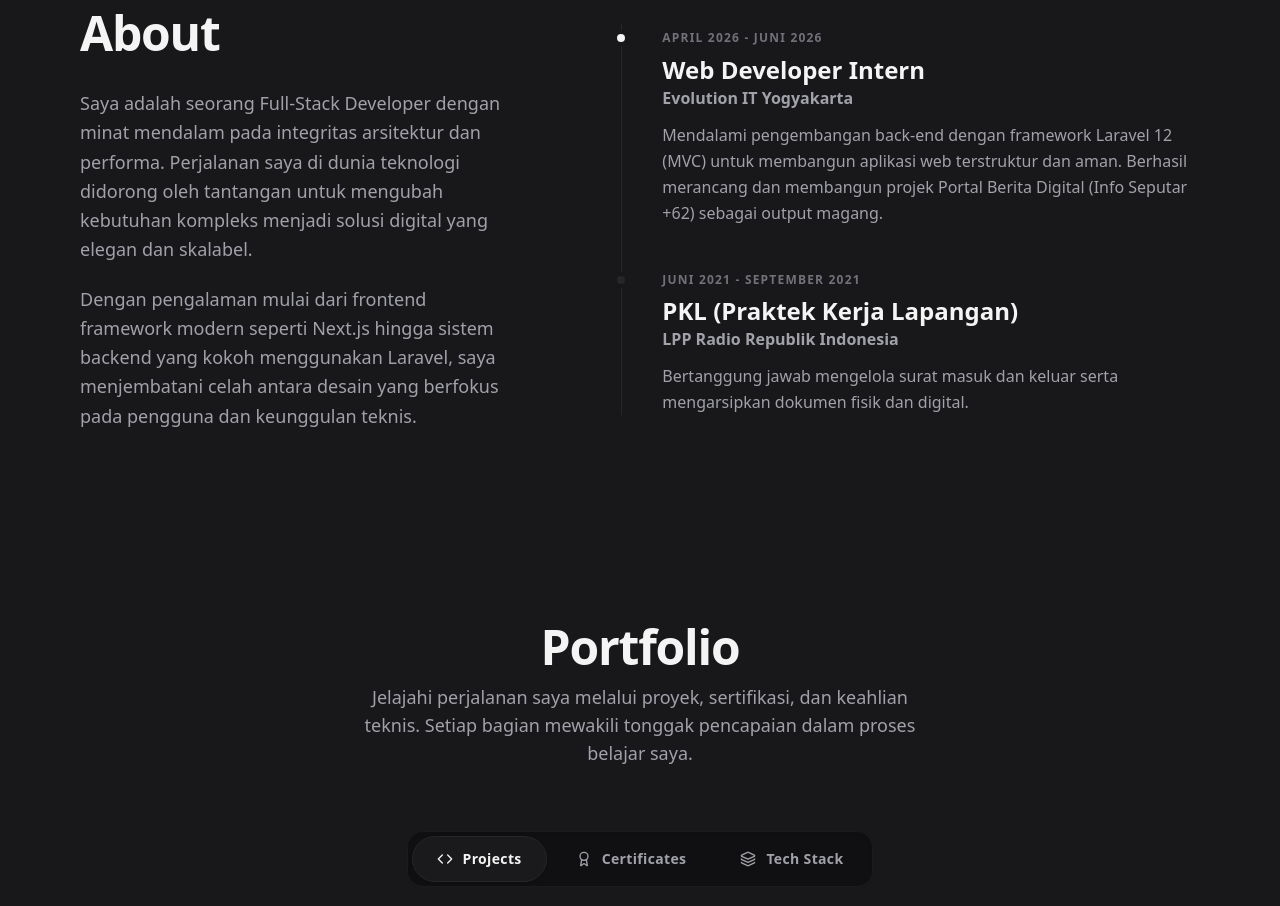
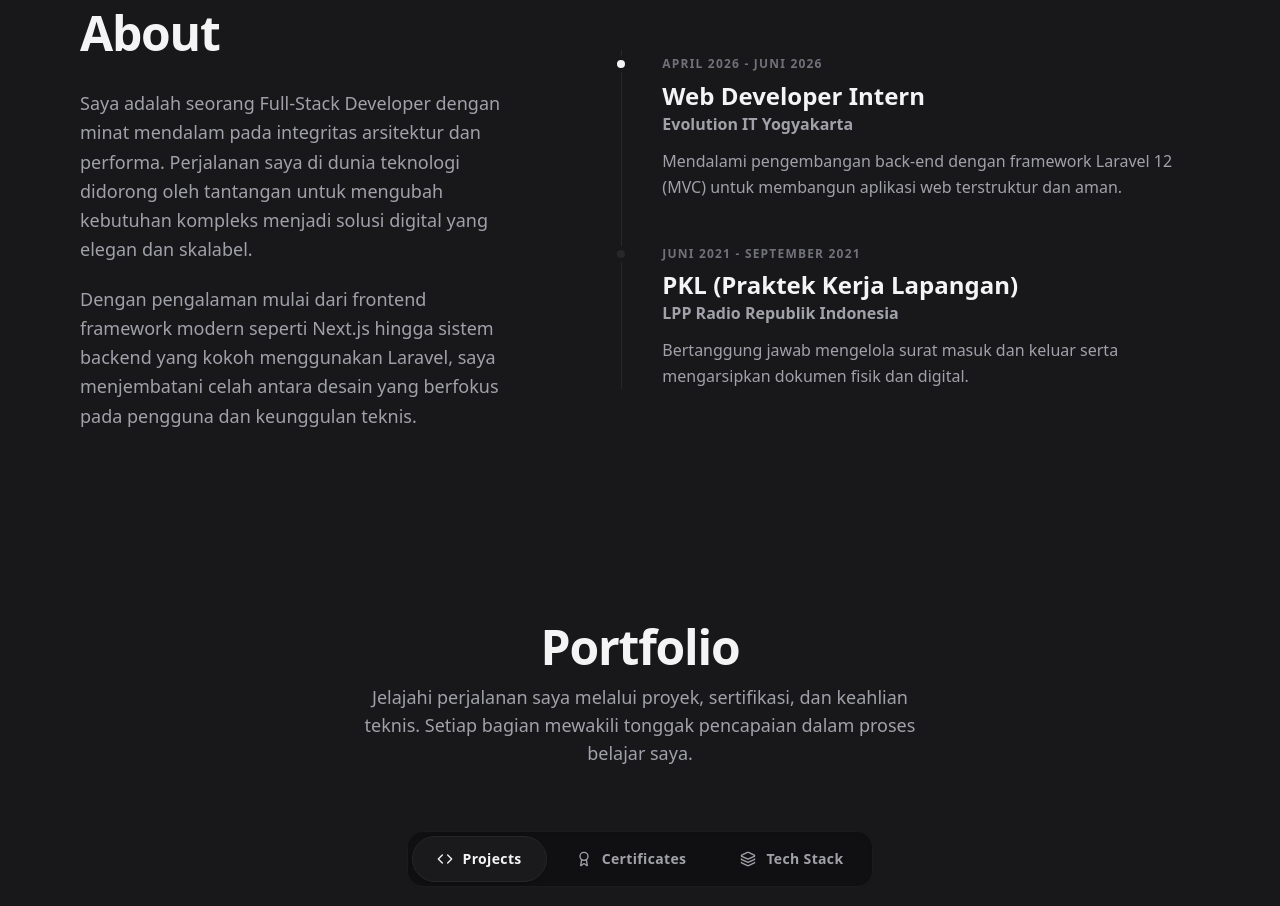
Before and after one commit to ilsetiawan1/portfolio-milsetiawan, a Next.js app: page / in a window 1280 px wide. Shown: the part 920-1826 px from the top of the page. Built offline with nearby package versions, Linux system fonts and the light colour scheme; a web font is replaced by a local one.

Commit message:
data(about): split internship timeline description for collapsible details

```diff
--- a/data/about.ts
+++ b/data/about.ts
@@ -5,6 +5,8 @@ export interface TimelineItem {
   period: string;
   description_id: string;
   description_en: string;
+  details_id?: string;
+  details_en?: string;
   isEducation?: boolean;
 }
 
@@ -24,8 +26,10 @@ export const aboutData = {
       role: "Web Developer Intern",
       company: "Evolution IT Yogyakarta",
       period: "April 2026 - Juni 2026",
-      description_id: "Mendalami pengembangan back-end dengan framework Laravel 12 (MVC) untuk membangun aplikasi web terstruktur dan aman. Berhasil merancang dan membangun projek Portal Berita Digital (Info Seputar +62) sebagai output magang.",
-      description_en: "Diving deep into backend development with the Laravel 12 framework (MVC) to build structured and secure web applications. Successfully designed and built the Digital News Portal (Info Seputar +62) project as an internship output.",
+      description_id: "Mendalami pengembangan back-end dengan framework Laravel 12 (MVC) untuk membangun aplikasi web terstruktur dan aman.",
+      details_id: "Berhasil merancang dan membangun projek Portal Berita Digital (Info Seputar +62) sebagai output magang.",
+      description_en: "Diving deep into backend development with the Laravel 12 framework (MVC) to build structured and secure web applications.",
+      details_en: "Successfully designed and built the Digital News Portal (Info Seputar +62) project as an internship output.",
       isEducation: false
     },
     {
```
